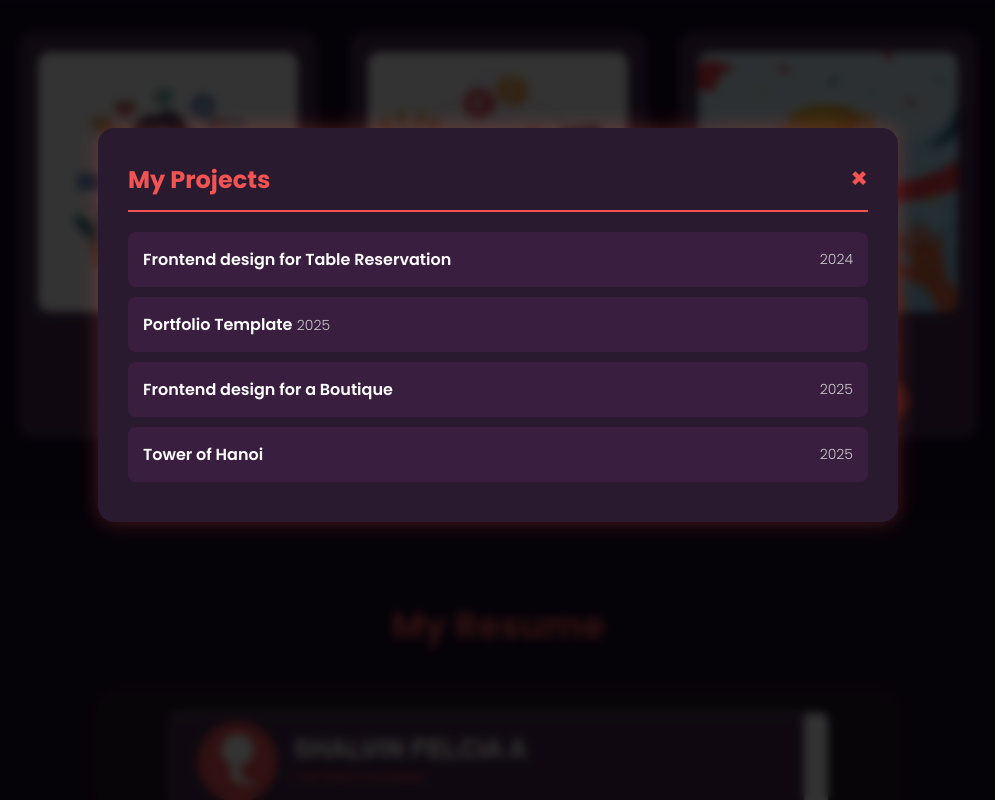
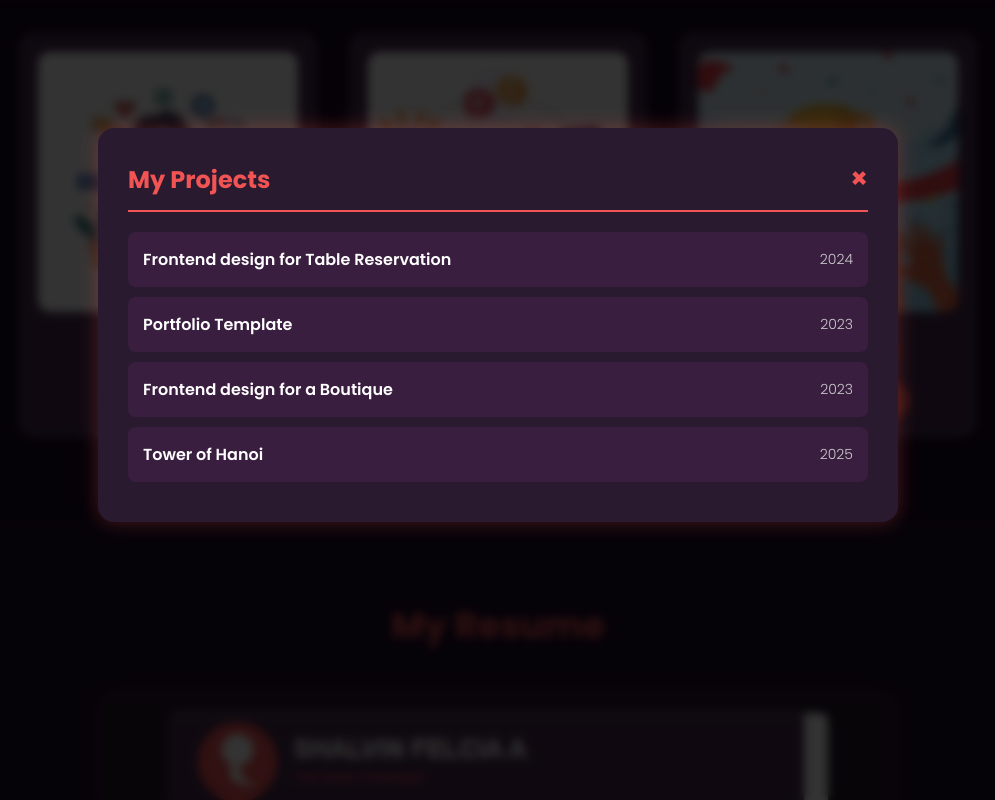
Before and after one commit to codewithshalvin/Myportfolio, a plain HTML site: page myport/index.html in a window 1280 px wide. Both pictures are taken after a click on the button "View Projects". Shown: the part 943-1743 px from the top of the page, without its empty margins (142-1137 px from the left). Drawn offline with nearby package versions, Linux system fonts and the light colour scheme.

Commit message:
Add files via upload

```diff
--- a/myport/index.html
+++ b/myport/index.html
@@ -875,15 +875,15 @@
           </a>
         </li>
         <li>
-
+          <a href="https://example.com/project2" target="_blank">
             <span class="item-title">Portfolio Template</span>
-            <span class="item-date">2025</span>
-
+            <span class="item-date">2023</span>
+          </a>
         </li>
         <li>
           <a href="https://www.linkedin.com/posts/shalvin-felcia-792916320_webdevelopment-html-css-activity-7315690173785165824-icED?utm_source=social_share_send&utm_medium=member_desktop_web&rcm=ACoAAFFLKd4BW668wF2M5Qv9ASm6dFkBYM4RcEw" target="_blank">
             <span class="item-title">Frontend design for a Boutique</span>
-            <span class="item-date">2025</span>
+            <span class="item-date">2023</span>
           </a>
         </li>
         <li>
```
Also changed, not shown: 1 other file.
